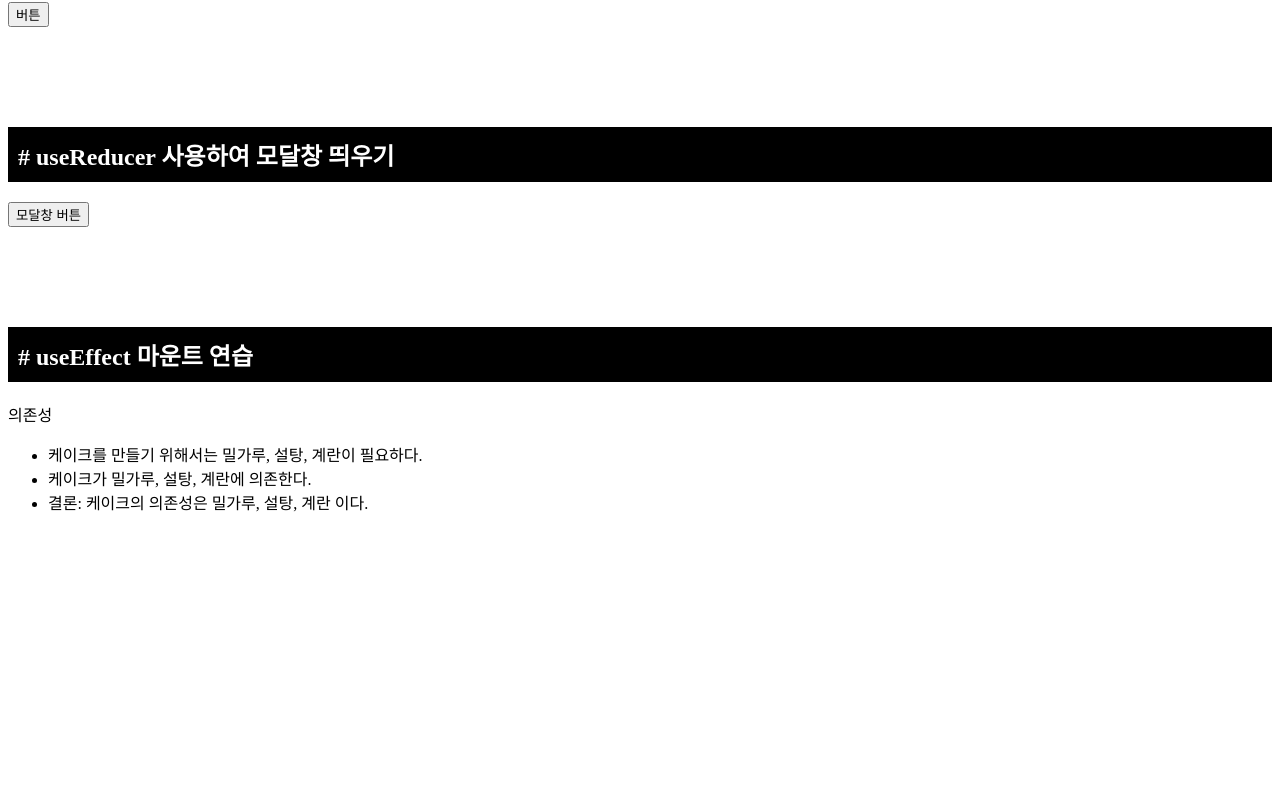
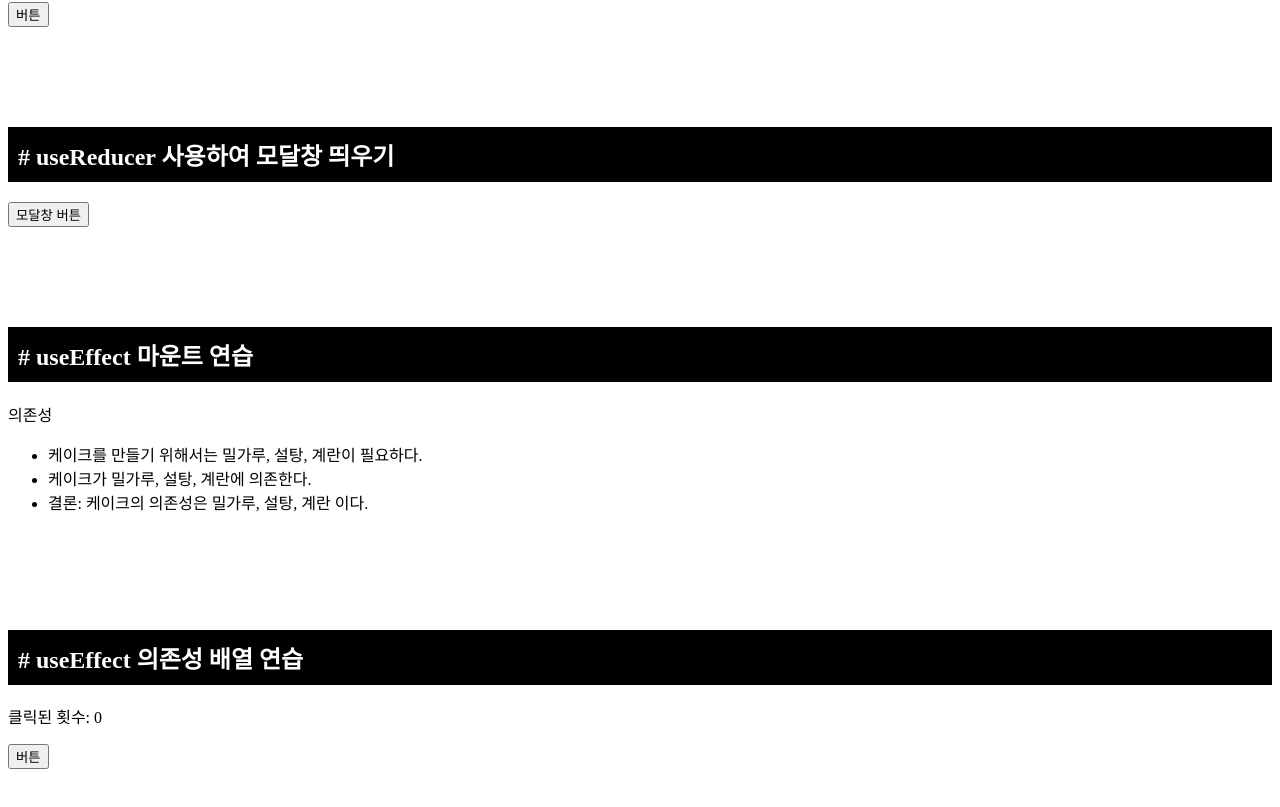
Before and after one commit to wangkodok/react-toy, a React (Vite) app: page / in a window 1280 px wide. Shown: the part 3807-4614 px from the top of the page. Before the commit the page ends 4397 px from the top, so only its background shows below. Built offline with nearby package versions, Linux system fonts and the light colour scheme.

Commit message:
useEffect 의존성 배열 연습

```diff
--- a/src/App.jsx
+++ b/src/App.jsx
@@ -18,6 +18,7 @@ import ContextAPI from "./ContextAPI";
 import UseReducer from "./UseReducer";
 import UseReducerModal from "./UseReducerModal";
 import UseEffectMount from "./UseEffectMount";
+import UseEffectDependencyArray from "./UseEffectDependencyArray";
 
 export default function App() {
   return (
@@ -42,6 +43,7 @@ export default function App() {
       <UseReducer />
       <UseReducerModal />
       <UseEffectMount />
+      <UseEffectDependencyArray />
     </div>
   );
 }
--- /dev/null
+++ b/src/UseEffectDependencyArray.jsx
@@ -0,0 +1,26 @@
+import { useState, useEffect } from "react";
+
+export default function UseEffectDependencyArray() {
+  const [count, setCount] = useState(0);
+  const [result, setResult] = useState("");
+
+  useEffect(() => {
+    setResult(() => {
+      return count;
+    });
+  }, [count]);
+
+  function handleClick() {
+    setCount((prevCount) => {
+      return prevCount + 1;
+    });
+  }
+
+  return (
+    <section>
+      <h1># useEffect 의존성 배열 연습</h1>
+      <p>클릭된 횟수: {result}</p>
+      <button onClick={handleClick}>버튼</button>
+    </section>
+  );
+}
```
